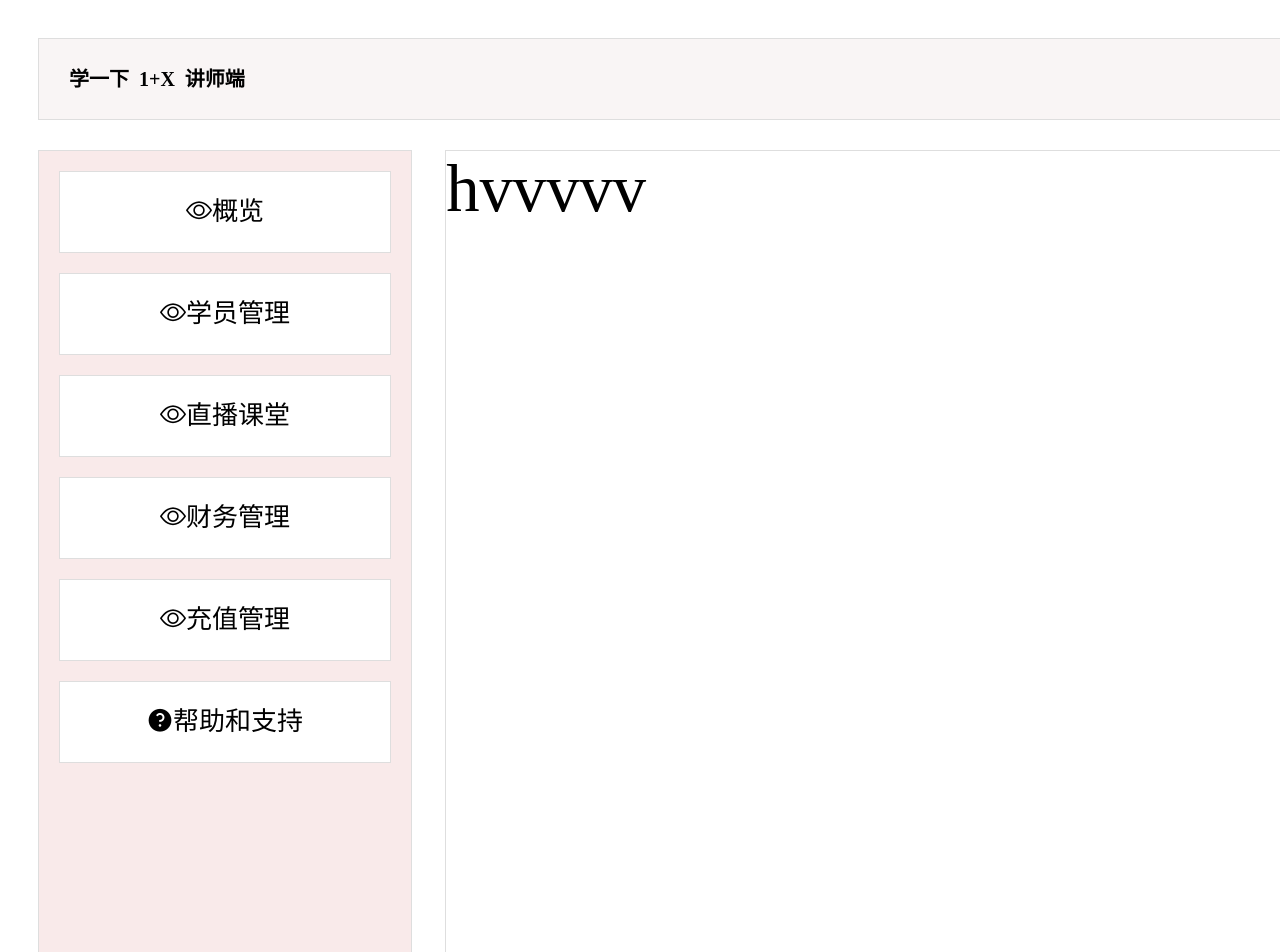
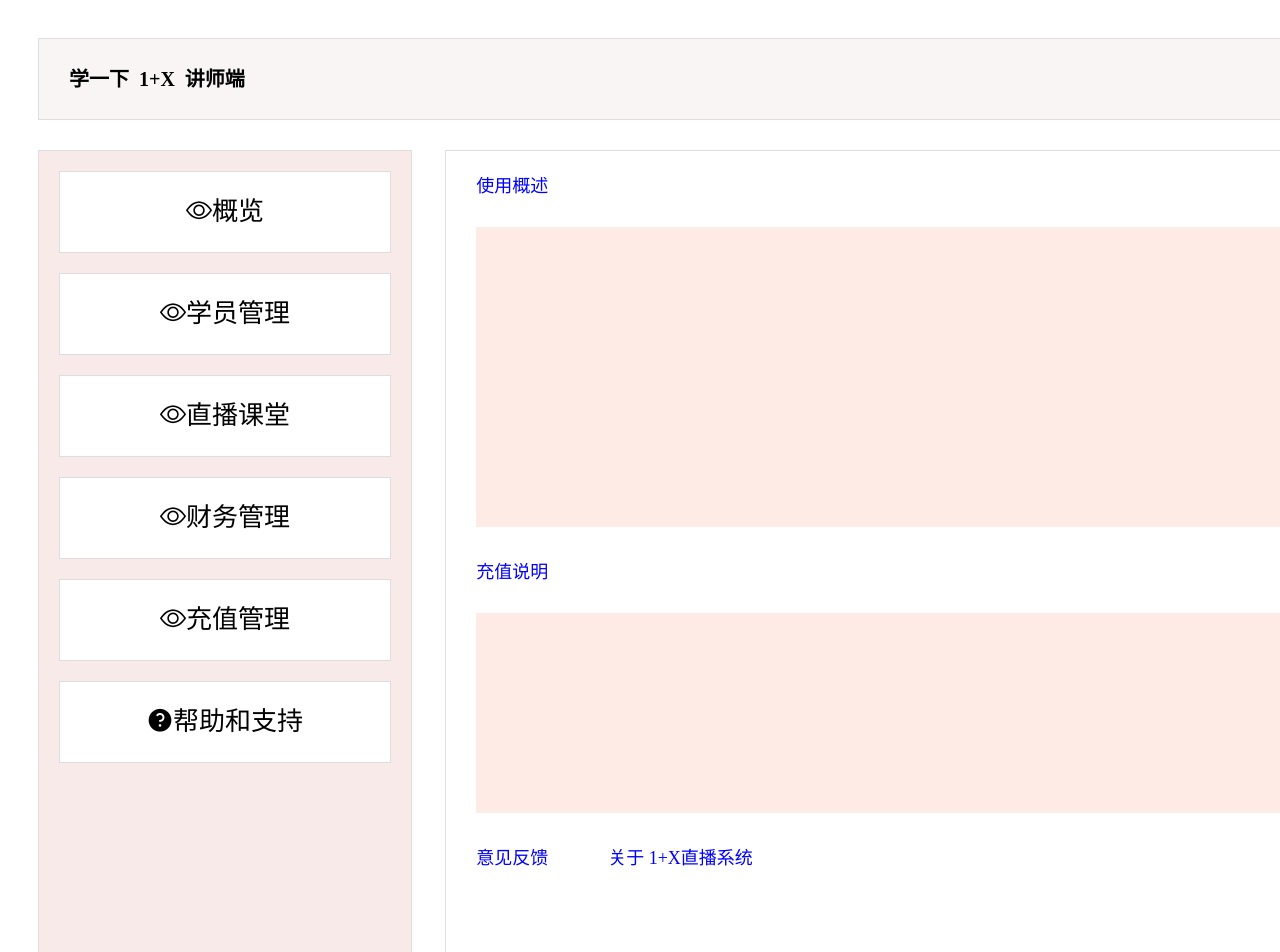
Before and after one commit to Ppeone/LearnMore, a Vue app: page /helpAndSupport in a window 1280 px wide. Shown: the top 952 px of the page. Built offline with nearby package versions, Linux system fonts and the light colour scheme.

Commit message:
帮助反馈

```diff
--- a/src/components/teach/helpAndSupport.vue
+++ b/src/components/teach/helpAndSupport.vue
@@ -1,6 +1,13 @@
 <template>
   <div id="helpAndSupport">
-    hvvvvv
+    <div style="font-size: 18px;margin: 20px 30px;color: blue">使用概述</div>
+    <div style="margin:30px;height: 300px;background: #FFEBE6;"></div>
+    <div style="font-size: 18px;margin: 20px 30px;color: blue">充值说明</div>
+    <div style="margin:30px;height: 200px;background: #FFEBE6"></div>
+    <div style="font-size: 18px;margin: 20px 30px;color: blue">
+      <span>意见反馈</span>
+      <span style="margin-left:60px">关于&nbsp;1+X直播系统</span>
+    </div>
   </div>
 </template>
 
```
